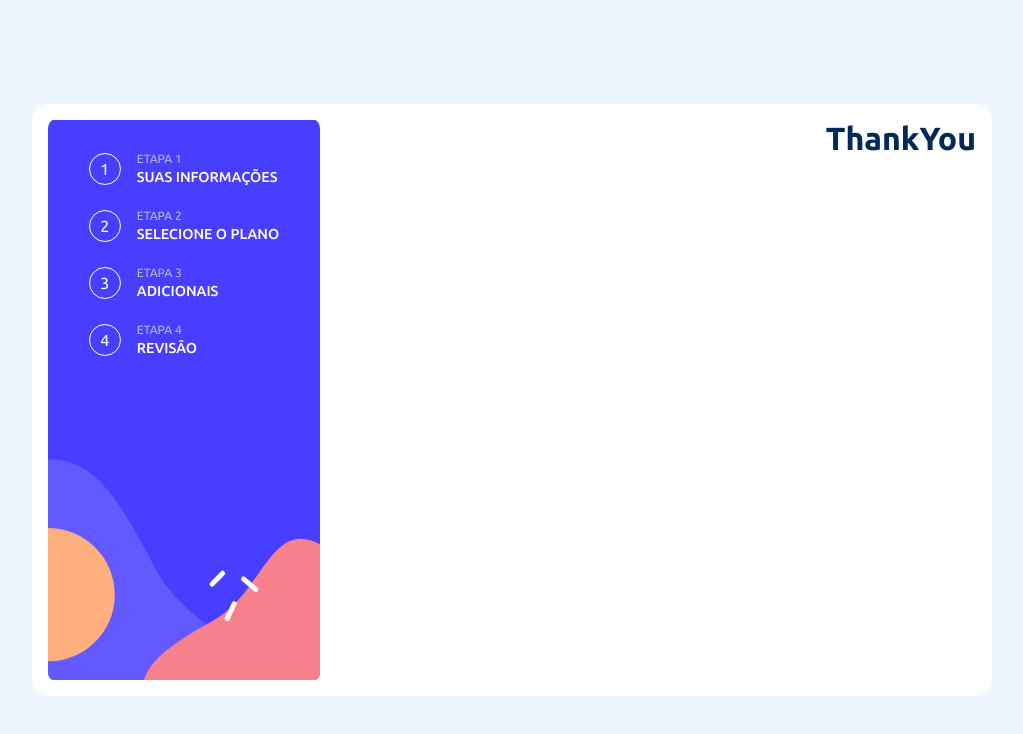
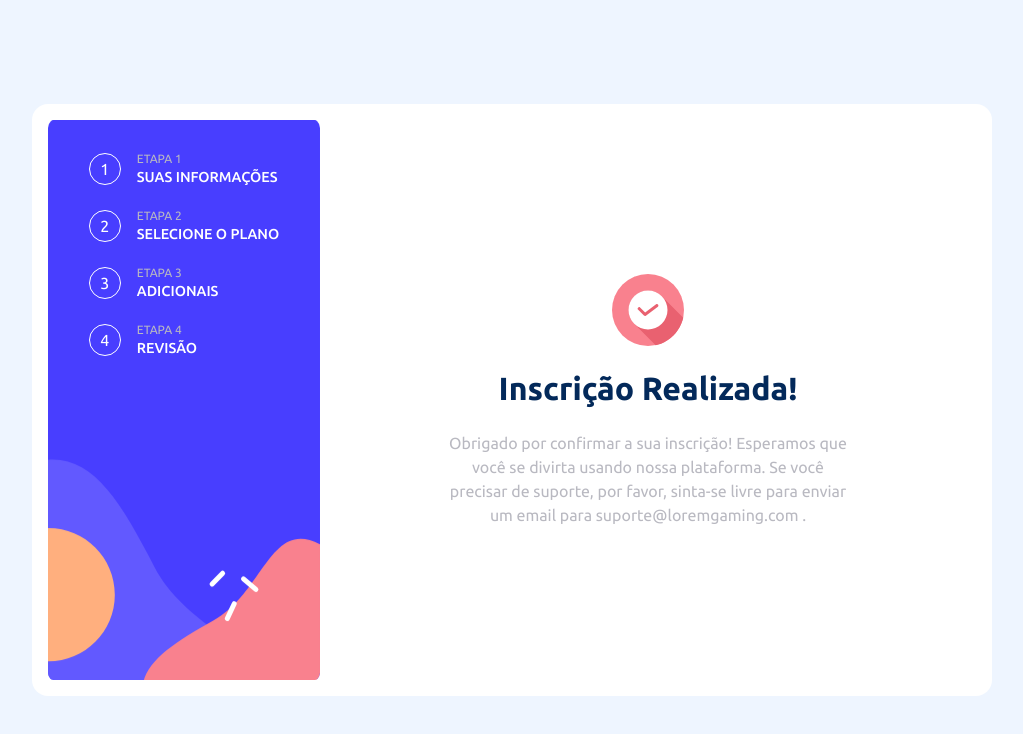
Before and after one commit to Felyppe1/multi-step-form, a React (Vite) app in the folder multi-step-form/: page /completo in a window 1280 px wide. Shown: the top 734 px of the page, without its empty margins (128-1151 px from the left). Built offline with nearby package versions, Linux system fonts and the light colour scheme; the HTML template or start-up script is replaced by a standard one.

Commit message:
feat: thank you page styles

```diff
--- a/multi-step-form/src/pages/StepFour/index.tsx
+++ b/multi-step-form/src/pages/StepFour/index.tsx
@@ -36,7 +36,7 @@ export function StepFour() {
                 </div>
                 <BottomDiv>
                     <GoBackLink to='/extras'>Voltar</GoBackLink>
-                    <ConfirmButton to='/confirmacao'>Confirmar</ConfirmButton>
+                    <ConfirmButton to='/completo'>Confirmar</ConfirmButton>
                 </BottomDiv>
             </SubContainer>
         </Container>
--- a/multi-step-form/src/pages/ThankYou/index.tsx
+++ b/multi-step-form/src/pages/ThankYou/index.tsx
@@ -1,3 +1,14 @@
+import { Container, SubContainer, Image, Text } from "./styles"
+import ThankYouIcon from '../../../public/images/icon-thank-you.svg'
+
 export function ThankYou() {
-    return <h1>ThankYou</h1>
+    return (
+        <Container>
+            <SubContainer>
+                <Image src={ThankYouIcon} alt="" />
+                <h1>Inscrição Realizada!</h1>
+                <Text>Obrigado por confirmar a sua inscrição! Esperamos que você se divirta usando nossa plataforma. Se você precisar de suporte, por favor, sinta-se livre para enviar um email para suporte@loremgaming.com .</Text>
+            </SubContainer>
+        </Container>
+    )
 }
--- /dev/null
+++ b/multi-step-form/src/pages/ThankYou/styles.ts
@@ -0,0 +1,27 @@
+import { styled } from "styled-components";
+
+export const Container = styled.div`
+    width: 100%;
+    display: flex;
+    justify-content: center;
+`
+
+export const SubContainer = styled.div`
+    display: flex;
+    flex-direction: column;
+    justify-content: center;
+    align-items: center;
+    gap: 1.5rem;
+    max-width: 25rem;
+    width: 100%;
+`
+
+export const Image = styled.img`
+    width: 4.5rem;
+`
+
+export const Text = styled.p`
+    text-align: center;
+    line-height: 1.5;
+    color: ${props => props.theme.subText};
+`
```
